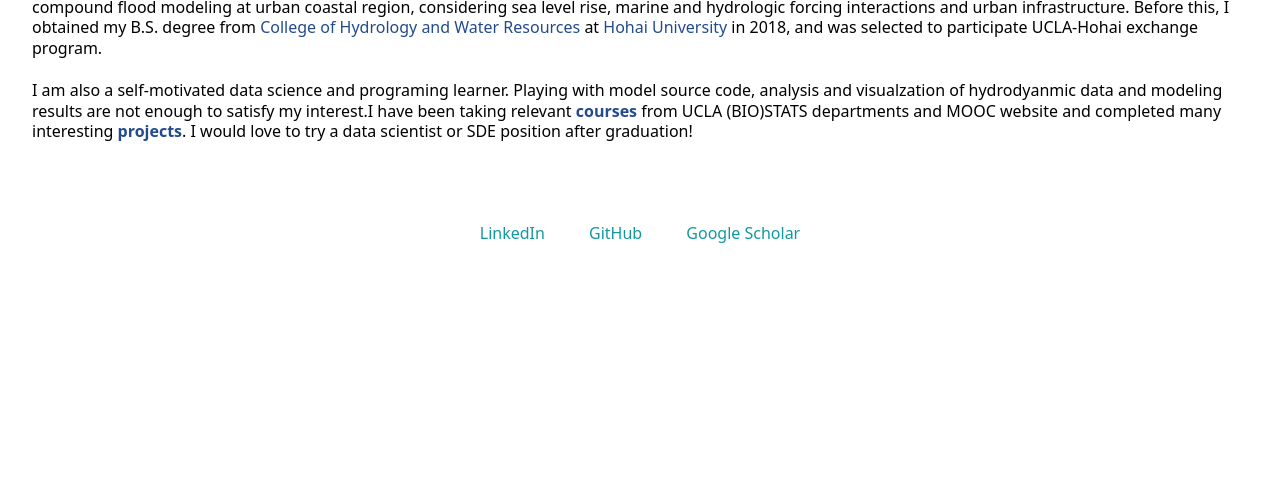
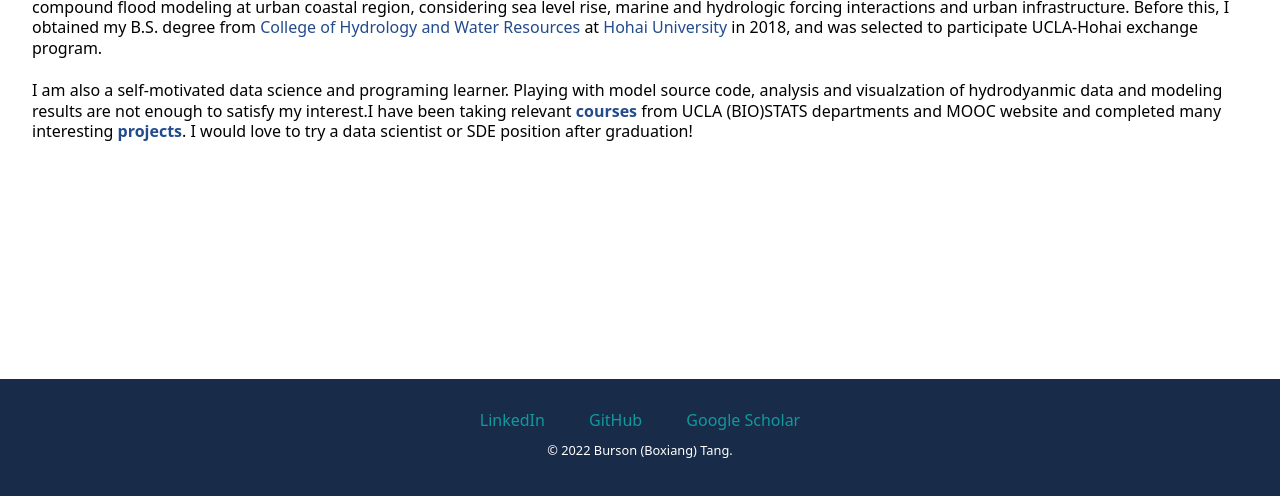
Before and after one commit to BursonTang/BursonTang, a plain HTML site: page index.html in a window 1280 px wide. Shown: the part 298-794 px from the top of the page. Drawn offline with Linux system fonts and the light colour scheme.

Commit message:
add back some removed css properties

```diff
--- a/css/styles.css
+++ b/css/styles.css
@@ -129,7 +129,6 @@ code {
   color: white
 }
 
-
 .top-container {
   background-color: white;
   position: relative;
@@ -142,6 +141,14 @@ code {
   line-height: 1.3rem;
   text-align: left;
   padding: 0 2.5% 5% 2.5%;
+}
+
+.bottom-container{
+  padding: 30px 0 30px;
+  background-color: #182B49;
+  position: fixed;
+  width: 100%;
+  bottom: 0;
 }
 
 .footer-link{
```
